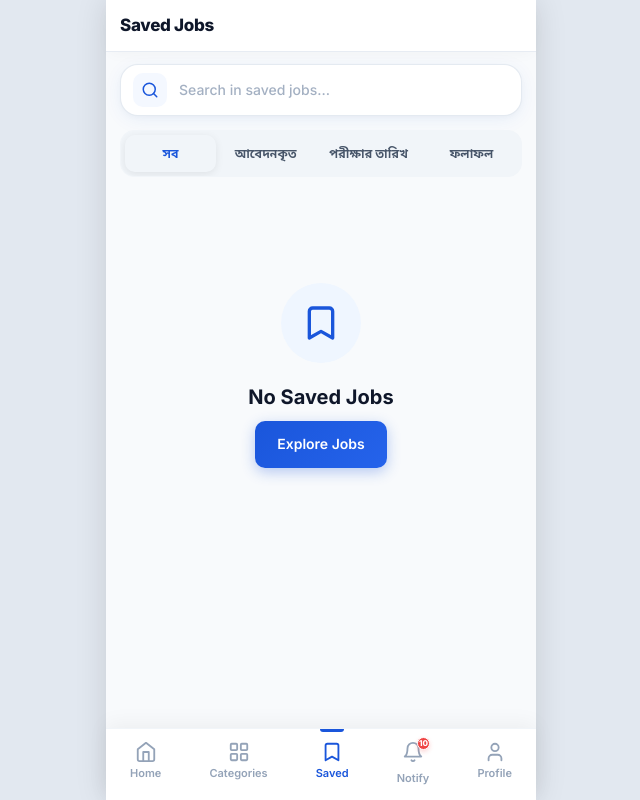
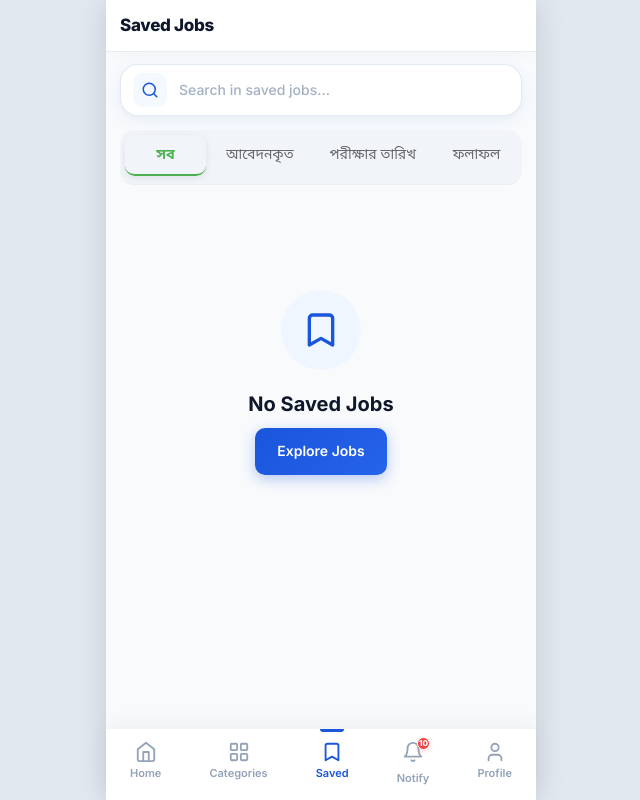
Before and after one commit to rudrodeb029/Job-Circular, a React (Vite) app: page /saved in a window 1280 px wide. Shown: the whole page, without its empty margins (319-959 px from the left). Built offline with nearby package versions, Linux system fonts and the light colour scheme; no server answers.

Commit message:
Revert active tab style to original green bottom border in TabBar.jsx

```diff
--- a/src/components/TabBar.jsx
+++ b/src/components/TabBar.jsx
@@ -2,17 +2,22 @@ import React from 'react';
 
 const TabBar = ({ tabs, activeTab, onTabChange }) => {
   return (
-    <div className="tabs" style={{ scrollbarWidth: 'none' }}>
+    <div className="tabs" style={{ display: 'flex', overflowX: 'auto', paddingBottom: '8px', borderBottom: '1px solid #eee', scrollbarWidth: 'none' }}>
       {tabs.map(tab => (
         <button
           key={tab.id}
           className={`tab ${activeTab === tab.id ? 'active' : ''}`}
           onClick={() => onTabChange(tab.id)}
           style={{
+            padding: '8px 16px',
             background: 'none',
             border: 'none',
-            outline: 'none',
-            cursor: 'pointer'
+            borderBottom: activeTab === tab.id ? '2px solid #4CAF50' : '2px solid transparent',
+            color: activeTab === tab.id ? '#4CAF50' : '#666',
+            fontWeight: activeTab === tab.id ? 'bold' : 'normal',
+            whiteSpace: 'nowrap',
+            cursor: 'pointer',
+            fontSize: '14px'
           }}
         >
           {tab.label}
```
